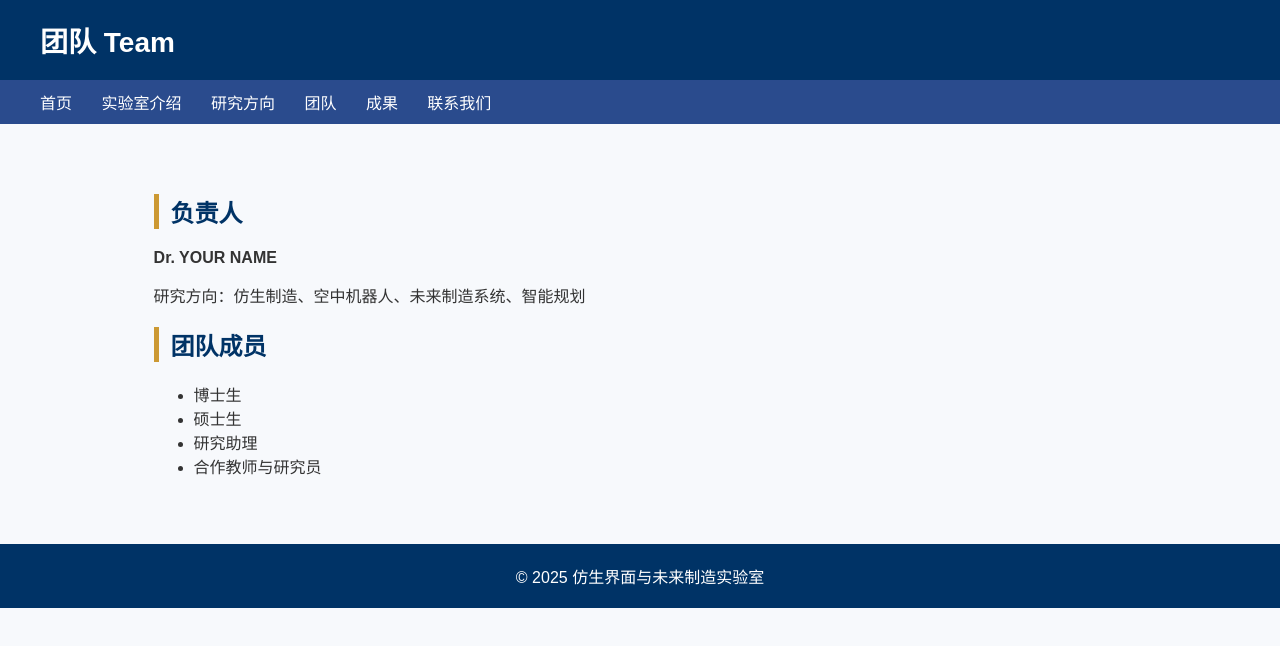
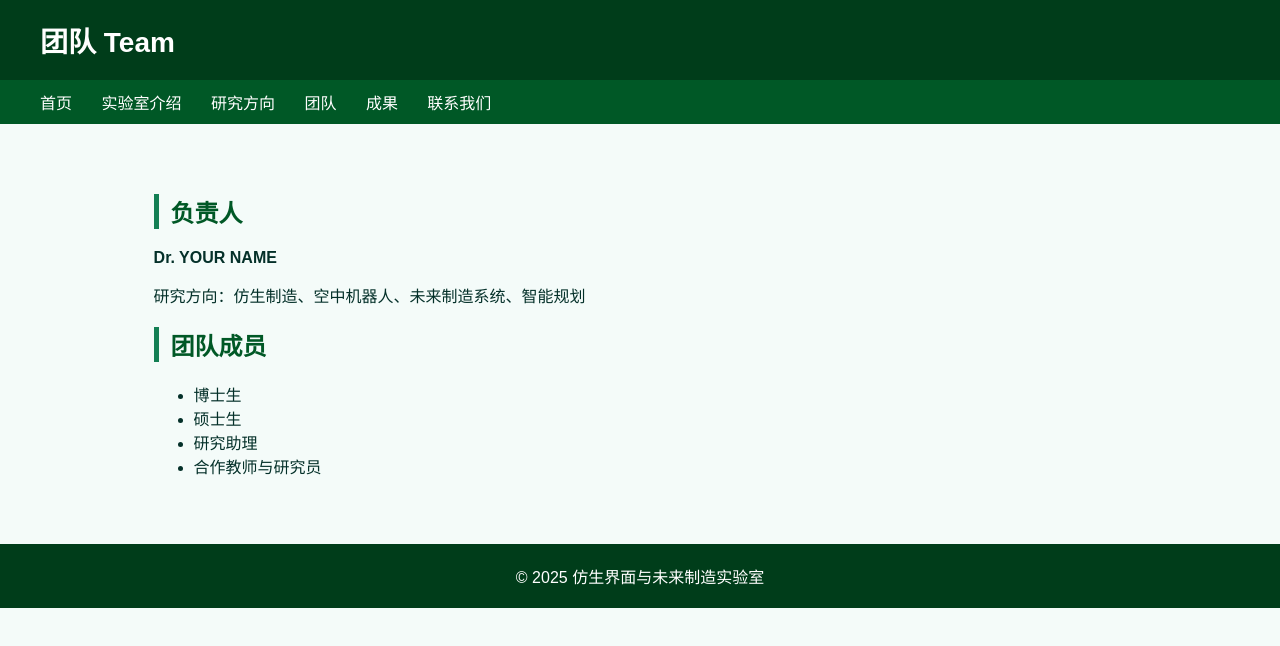
Before and after one commit to testuser-1997/testuser-1997.github.io, a plain HTML site: page team.html in a window 1280 px wide. Drawn offline with Linux system fonts and the light colour scheme.

Commit message:
重构样式以使用 CSS 变量，提高可维护性和一致性

```diff
--- a/style.css
+++ b/style.css
@@ -1,13 +1,23 @@
+:root {
+    /* 青绿色调颜色变量 */
+     --teal-900: #003d1a; /* 深色（更暗） */
+     --teal-700: #005826; /* 主色（用户指定） */
+     --teal-500: #137f54; /* 强调色（较亮） */
+     --teal-300: #3ab788; /* 次强调（更亮） */
+     --bg: #F4FBF9; /* 页面背景（带微绿） */
+     --text: #043029; /* 正文文本（深） */
+}
+
 body {
     font-family: "Source Sans Pro", "Microsoft YaHei", sans-serif;
     margin: 0;
     padding: 0;
-    background: #F7F9FC;
-    color: #333;
+    background: var(--bg);
+    color: var(--text);
 }
 
 header {
-    background: #003366;
+    background: var(--teal-900);
     padding: 20px 40px;
     color: #fff;
 }
@@ -18,7 +28,7 @@ header h1 {
 }
 
 nav {
-    background: #2A4B8D;
+    background: var(--teal-700);
     padding: 10px 40px;
 }
 
@@ -27,9 +37,11 @@ nav a {
     margin-right: 25px;
     text-decoration: none;
     font-size: 16px;
+    transition: color 160ms ease, opacity 160ms ease;
 }
 
 nav a:hover {
+    color: var(--teal-300);
     text-decoration: underline;
 }
 
@@ -38,13 +50,13 @@ section {
 }
 
 h2 {
-    color: #003366;
-    border-left: 5px solid #CC9933;
+    color: var(--teal-700);
+    border-left: 5px solid var(--teal-500);
     padding-left: 12px;
 }
 
 .footer {
-    background: #003366;
+    background: var(--teal-900);
     color: #fff;
     text-align: center;
     padding: 20px;
@@ -69,5 +81,14 @@ h2 {
 .publication-video figcaption {
     margin-top: 0.5em;
     text-align: center;
-    color: #444;
+    color: var(--teal-700);
 }
+
+/* 全局链接样式（除导航在 nav a 中覆盖） */
+a {
+    color: var(--teal-700);
+}
+
+a:hover {
+    color: var(--teal-500);
+}
```
